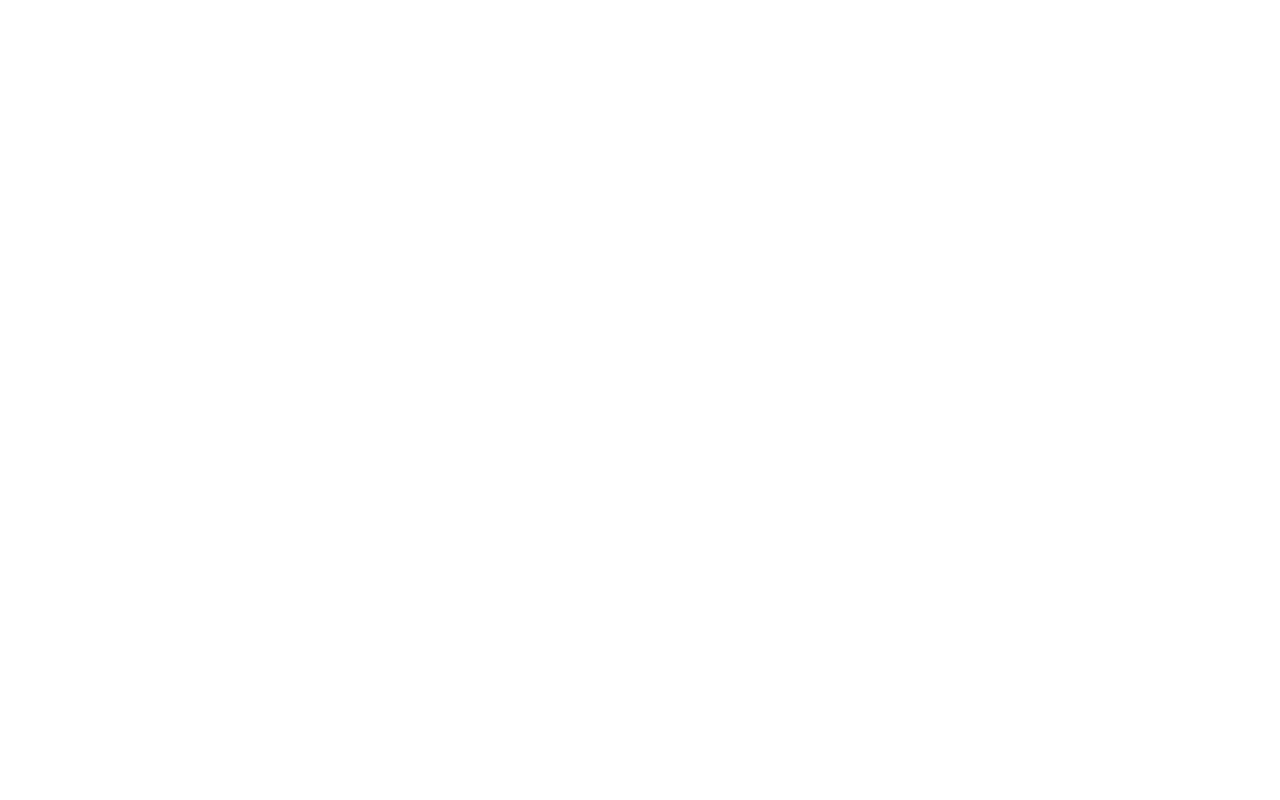
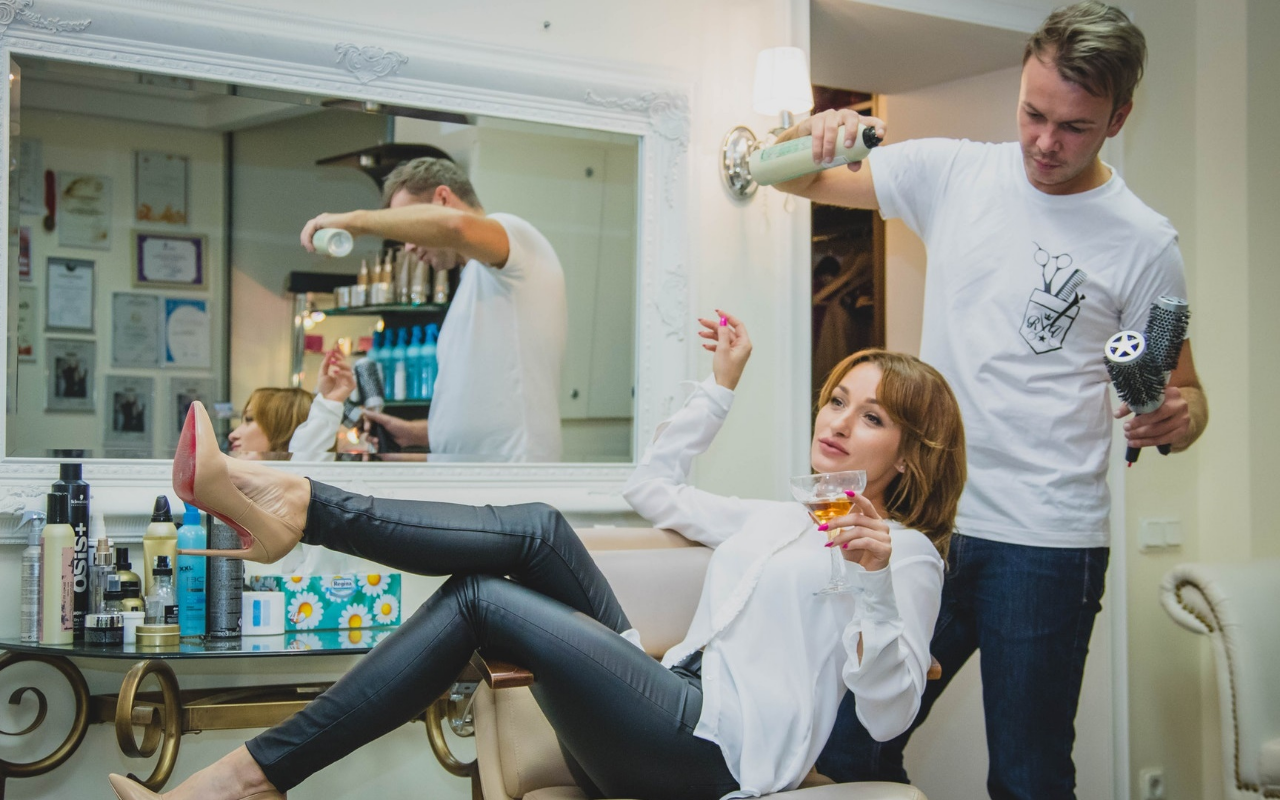
Before and after one commit to Tew-odros/hair-studio, a plain HTML site: page index.html in a window 1280 px wide. Drawn offline with Linux system fonts and the light colour scheme.

Commit message:
background image and initial styling is added

```diff
--- a/index.html
+++ b/index.html
@@ -3,8 +3,12 @@
   <head>
     <meta charset="UTF-8" />
     <meta name="viewport" content="width=device-width, initial-scale=1.0" />
-    <title>Document</title>
+    <title>Barber Shop Website Design</title>
     <link rel="stylesheet" href="/styles/styles.css" />
   </head>
-  <body></body>
+  <body>
+    <section id="banner">
+
+    </section>
+  </body>
 </html>
--- a/styles/styles.css
+++ b/styles/styles.css
@@ -0,0 +1,11 @@
+* {
+  margin: 0;
+  padding: 0;
+}
+
+#banner {
+  background: url(/images/banner.jpg);
+  background-size: cover;
+  background-position: center;
+  height: 100vh;
+}
```
